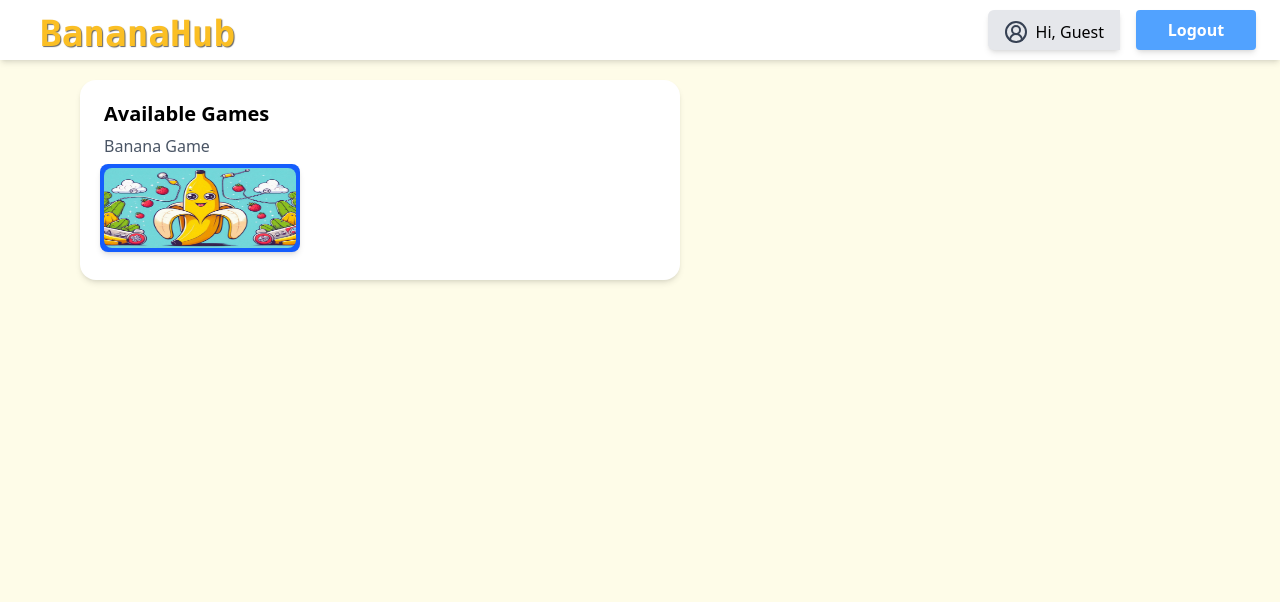
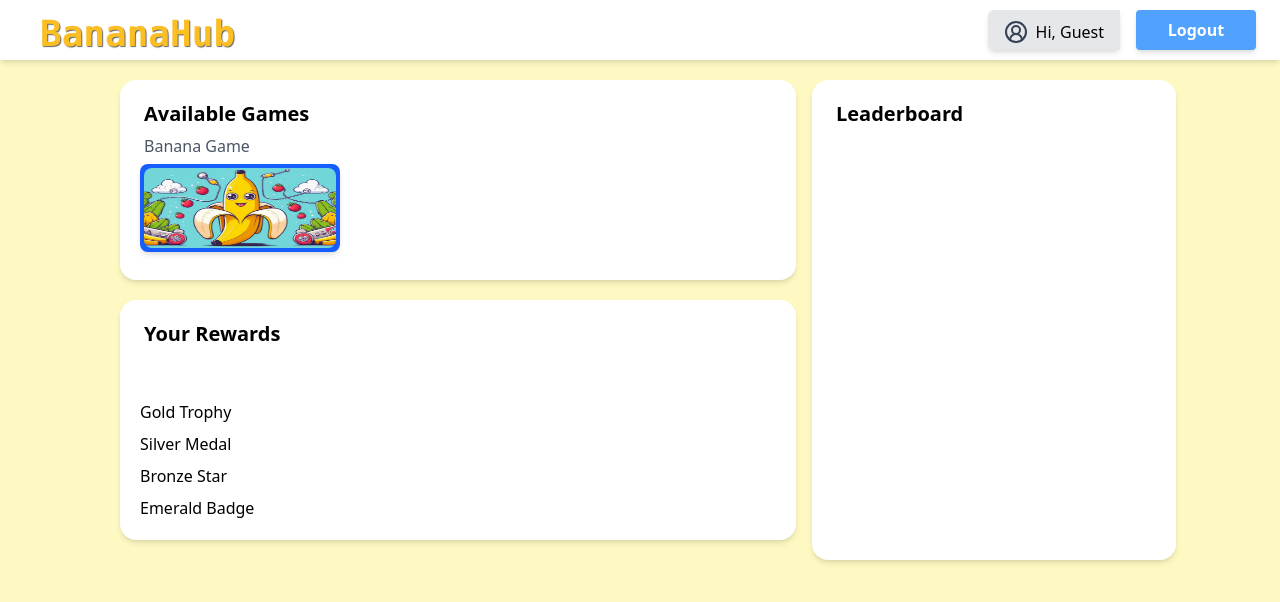
Before and after one commit to BeetaCode/SFEGameAPP, a React (Vite) app in the folder sfegameapp/: page /dashboard in a window 1280 px wide. Shown: the top 602 px of the page. Built offline with nearby package versions, Linux system fonts and the light colour scheme; sample sign-in values are in the browser's storage.

Commit message:
Added changes related to banana game and dashboard

```diff
--- a/sfegameapp/src/components/BananaGame.tsx
+++ b/sfegameapp/src/components/BananaGame.tsx
@@ -6,8 +6,11 @@ import DashboardHeader from './DashboardHeader';
 import PartyPopperAnimation from './PartyPopperAnimation'; // Import the Party Popper Animation
 import '../styles/bananagame.css';
 import { sendBananaGameData } from '../services/bananaGameService';
+import { useNavigate } from 'react-router-dom';
 
 function BananaGame() {
+  const navigate = useNavigate();
+
   const fullName = useMemo(
     () => sessionStorage.getItem('fullName') || 'Guest',
     []
@@ -80,6 +83,7 @@ function BananaGame() {
       setGameOver(true);
     } else {
       setIsCorrect(false);
+      setUserAnswer('');
     }
   };
 
@@ -93,7 +97,7 @@ function BananaGame() {
   };
 
   return (
-    <div className="h-screen bg-yellow-50">
+    <div className="h-screen bg-yellow-100">
       <DashboardHeader fullname={fullName} />
       <div className="flex justify-end">
         <h3 className="font-bold text-2xl text-green-600 mr-10 mt-3">
@@ -101,9 +105,6 @@ function BananaGame() {
         </h3>
       </div>
 
-      {/* Game UI */}
-      {!gameOver ? (
-        <>
       <div className="flex flex-col items-center justify-center text-center">
         <h2 className="text-amber-400 text-3xl p-4">Question:</h2>
         {question && (
@@ -115,6 +116,12 @@ function BananaGame() {
             />
           </div>
         )}
+      </div>
+
+      {/* Game UI */}
+      {!gameOver ? (
+        <>
+          <div className="flex flex-col items-center justify-center text-center">
             <div className="flex items-center mt-10">
               <input
                 className="bganswertextbox"
@@ -135,7 +142,7 @@ function BananaGame() {
       ) : null}
 
       {/* Conditional Message at the Bottom */}
-      <div className="flex flex-col items-center justify-center text-center pt-10">
+      <div className="flex flex-col items-center justify-center text-center mt-5">
         {(() => {
           if (isCorrect) {
             return (
@@ -168,6 +175,16 @@ function BananaGame() {
 
       {/* Party Popper Animation */}
       {showPartyPopper && <PartyPopperAnimation />}
+      {fullName != 'Guest' && (
+        <div className="flex flex-col items-center justify-center text-center pt-5">
+          <button
+            className="bgdaschboardbutton"
+            onClick={() => navigate('/Dashboard', { state: { fullName } })}
+          >
+            Back to Dashboard
+          </button>
+        </div>
+      )}
     </div>
   );
 }
--- a/sfegameapp/src/components/Games.tsx
+++ b/sfegameapp/src/components/Games.tsx
@@ -5,7 +5,7 @@ function Games() {
   const navigate = useNavigate();
 
   return (
-    <div className="bg-white h-50 shadow-md flex flex-col justify-between items-start mt-5 ml-20 mr-150 rounded-2xl p-5">
+    <div className="bg-white h-50 shadow-md flex flex-col justify-between items-start rounded-2xl p-5">
       <div>
         <h2 className="font-bold text-xl pl-1">Available Games</h2>
       </div>
--- /dev/null
+++ b/sfegameapp/src/components/Leaderboard.tsx
@@ -0,0 +1,11 @@
+function Leaderboard() {
+  return (
+    <div className="bg-white h-120 shadow-md flex flex-col justify-between items-start rounded-2xl p-5">
+      <div>
+        <h2 className="font-bold text-xl pl-1">Leaderboard</h2>
+      </div>
+    </div>
+  );
+}
+
+export default Leaderboard;
--- a/sfegameapp/src/components/NavigationButtons.tsx
+++ b/sfegameapp/src/components/NavigationButtons.tsx
@@ -30,7 +30,7 @@ function NavigationButtons() {
         )}
         <button
           className="guestbutton shadow"
-          onClick={() => navigate('/home')} // Navigate to Home
+          onClick={() => navigate('/bananagame')} // Navigate to Home
         >
           Guest
         </button>
--- /dev/null
+++ b/sfegameapp/src/components/Rewards.tsx
@@ -0,0 +1,19 @@
+import React from 'react';
+
+function Rewards() {
+  return (
+    <div className="bg-white h-60 shadow-md flex flex-col justify-between items-start rounded-2xl p-5 -mb-5">
+      <div>
+        <h2 className="font-bold text-xl pl-1">Your Rewards</h2>
+      </div>
+      <div className="flex flex-col space-y-2">
+        <span>Gold Trophy</span>
+        <span>Silver Medal</span>
+        <span>Bronze Star</span>
+        <span>Emerald Badge</span>
+      </div>
+    </div>
+  );
+}
+
+export default Rewards;
--- a/sfegameapp/src/pages/Dashboard.tsx
+++ b/sfegameapp/src/pages/Dashboard.tsx
@@ -1,15 +1,25 @@
 import DashboardHeader from '../components/DashboardHeader';
 import { useLocation } from 'react-router-dom';
 import Games from '../components/Games';
+import Leaderboard from '../components/Leaderboard';
+import Rewards from '../components/Rewards';
 
 function Dashboard() {
   const location = useLocation();
-  const { fullName } = location.state || { fullName: 'Guest' }; // Default to 'Guest' if no stat
+  const { fullName } = location.state || { fullName: 'Guest' }; // Default to 'Guest' if no state
   console.log(fullName);
   return (
-    <div className="h-screen bg-yellow-50">
+    <div className="h-screen bg-yellow-100">
       <DashboardHeader fullname={fullName} />
-      <Games />
+      <div className="grid grid-cols-[65%_35%] gap-4 mt-5 mx-30">
+        <div className="grid grid-rows-2">
+          <Games />
+          <Rewards />
+        </div>
+        <div className="grid row-span-2">
+          <Leaderboard />
+        </div>
+      </div>
     </div>
   );
 }
--- a/sfegameapp/src/pages/Home.tsx
+++ b/sfegameapp/src/pages/Home.tsx
@@ -5,7 +5,7 @@ import Header from '../components/Header';
 
 function Home() {
   return (
-    <div className="h-screen bg-yellow-50">
+    <div className="h-screen bg-yellow-100">
       <Header />
       <HomeItems />
       <NavigationButtons />
--- a/sfegameapp/src/pages/Login.tsx
+++ b/sfegameapp/src/pages/Login.tsx
@@ -5,7 +5,7 @@ import LoginForm from '../components/LoginForm';
 
 function Login() {
   return (
-    <div className="h-screen bg-yellow-50">
+    <div className="h-screen bg-yellow-100">
       <Header />
       <div className="flex flex-col items-center pt-10 pb-2">
         <div className="flex">
--- a/sfegameapp/src/pages/Signup.tsx
+++ b/sfegameapp/src/pages/Signup.tsx
@@ -6,7 +6,7 @@ import { UserPlus } from 'lucide-react';
 
 function Signup() {
   return (
-    <div className="h-screen bg-yellow-50">
+    <div className="h-screen bg-yellow-100">
       <Header />
       <div className="flex flex-col items-center pt-10 pb-2">
         <div className="flex">
--- a/sfegameapp/src/styles/bananagame.css
+++ b/sfegameapp/src/styles/bananagame.css
@@ -10,6 +10,10 @@
 
 .bgresetbutton {
   @apply bg-pink-400 hover:bg-amber-600 text-white font-bold py-2 rounded w-30 cursor-pointer shadow-md mt-10;
+}
+
+.bgdaschboardbutton {
+  @apply bg-white hover:bg-amber-400 text-black font-bold py-2 rounded w-50 cursor-pointer shadow-md mt-0;
 }
 
 @keyframes pop {
```
Lines whose indentation alone changed are shown as unchanged.
